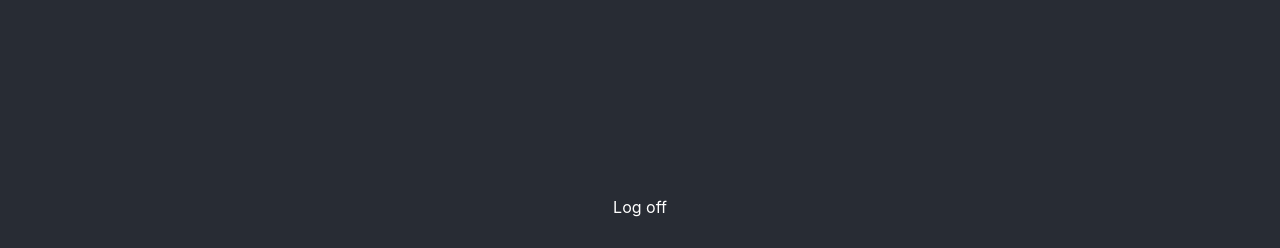
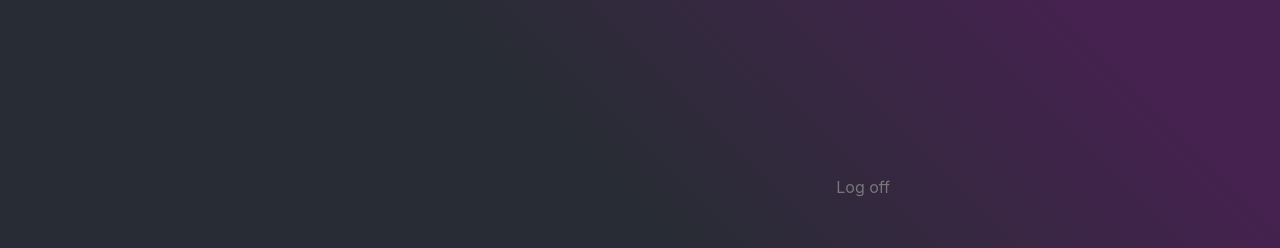
Before and after one commit to lucasmoratonieto/taskaspp, a React (Create React App) app in the folder frontend/: page / in a window 1280 px wide. Shown: the top 248 px of the page. Built offline with nearby package versions, Linux system fonts and the light colour scheme; no server answers.

Commit message:
BgStyleandSize

```diff
--- a/frontend/src/index.css
+++ b/frontend/src/index.css
@@ -1,5 +1,5 @@
 html {
-  height: 100%;
+  height: 100vh;
   width: 100%;
   min-width: 10px;
   margin: 0;
@@ -19,7 +19,9 @@ html {
 }
 
 body {
-  background-color: #282c34;
+  /* background-color: #282c34; */
+  background: rgb(40,44,52);
+background: linear-gradient(45deg, rgba(40,44,52,1) 59%, rgba(70,34,80,1) 90%);
   margin: 0;
   font-family: -apple-system, BlinkMacSystemFont, 'Segoe UI', 'Roboto', 'Oxygen', 'Ubuntu', 'Cantarell', 'Fira Sans', 'Droid Sans', 'Helvetica Neue', sans-serif;
   -webkit-font-smoothing: antialiased;
@@ -27,7 +29,7 @@ body {
   justify-content: center;
   align-items: center;
   text-align: center;
-  height: 100%;
+
   display: flex;
   min-width: 10px;
 }
--- a/frontend/src/sections/login/Login.jsx
+++ b/frontend/src/sections/login/Login.jsx
@@ -90,7 +90,7 @@ function Login() {
   return (
     <div className="body">
       <label className='welcome-msg'>
-        <span>Welcome, please sign in </span>
+        <h1>Welcome, please sign in </h1>
       </label>
       <div className='form'>
         <div className='user-pasword login-area'>
--- a/frontend/src/sections/login/login.css
+++ b/frontend/src/sections/login/login.css
@@ -7,6 +7,7 @@
   text-align: center;
   margin: 25px;
   overflow: hidden;
+  width: 100%;
 }
 
 /* @media screen and (max-width: 550px){
--- a/frontend/src/sections/main/Main.jsx
+++ b/frontend/src/sections/main/Main.jsx
@@ -267,7 +267,7 @@ function Main() {
 // ----------------------------------------------------------
   return (
     <section>
-      <div>
+      <div className='log-off'>
         <button onClick={logOffFunction}>
           Log off
         </button>
--- a/frontend/src/sections/main/main.css
+++ b/frontend/src/sections/main/main.css
@@ -1,3 +1,13 @@
+.log-off{
+  width: 100%;
+  text-align: end;
+  color: #777777;
+}
+.log-off:hover{
+  color: #f1f1f1;
+}
+
+
 @media screen and (min-width: 550px){
   h1{
     font-size: 50px;
```
